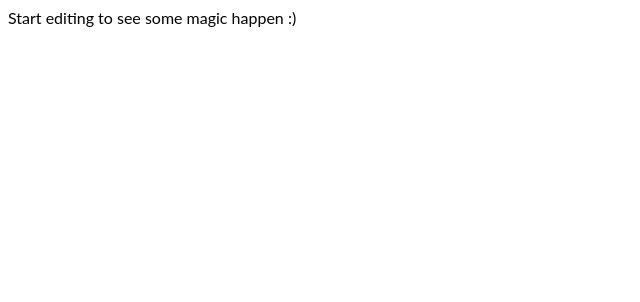
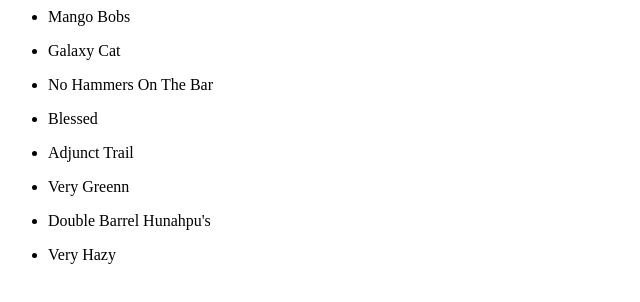
Before and after one commit to AntonioSantovito01/angular-ivy-dg5v89, an Angular app: page / in a window 1280 px wide. Shown: the top 302 px of the page, without its empty margins (0-640 px from the left). Built offline with nearby package versions, Linux system fonts and the light colour scheme.

Commit message:
3 files modified, 4 added

```diff
--- a/src/app/app.component.html
+++ b/src/app/app.component.html
@@ -1 +1 @@
-<p>Start editing to see some magic happen :)</p>
+<app-beer-list></app-beer-list>
--- /dev/null
+++ b/src/app/component/beer-list/beer-list.component.html
@@ -0,0 +1,3 @@
+<ul *ngFor="let beer of beers">
+  <li>{{ beer.beerName }}</li>
+</ul>
--- /dev/null
+++ b/src/app/component/beer-list/beer-list.component.ts
@@ -0,0 +1,19 @@
+import { Component, OnInit } from '@angular/core';
+import { beersData } from '../../data/beer-list';
+import { Beer } from '../../model/model';
+
+@Component({
+  selector: 'app-beer-list',
+  templateUrl: './beer-list.component.html',
+  styleUrls: ['./beer-list.component.css']
+})
+export class BeerListComponent implements OnInit {
+
+beers:Beer[] = beersData;
+
+  constructor() { }
+
+  ngOnInit() {
+  }
+
+}
--- /dev/null
+++ b/src/app/data/beer-list.ts
@@ -0,0 +1,76 @@
+import { Beer } from '../model/model';
+
+export const beersData: Beer[] = [
+  {
+    id: 1,
+    beerName: 'Mango Bobs',
+    beerStyle: 'ALE',
+    upc: '0631234200036',
+    price: 93.13,
+    createdDate: new Date('05-07-2022 07:34:39'),
+    lastModifiedDate: new Date('10-08-2022 07:34:39'),
+  },
+  {
+    id: 2,
+    beerName: 'Galaxy Cat',
+    beerStyle: 'PALE_ALE',
+    upc: '9122089364369',
+    price: 27.49,
+    createdDate: new Date('05-07-2022 07:34:39'),
+    lastModifiedDate: new Date('05-07-2022 07:34:39'),
+  },
+  {
+    id: 3,
+    beerName: 'No Hammers On The Bar',
+    beerStyle: 'WHEAT',
+    upc: '0083783375213',
+    price: 10.91,
+    createdDate: new Date('05-07-2022 07:34:39'),
+    lastModifiedDate: new Date('05-07-2022 07:34:39'),
+  },
+  {
+    id: 4,
+    beerName: 'Blessed',
+    beerStyle: 'STOUT',
+    upc: '4666337557578',
+    price: 53.71,
+    createdDate: new Date('05-07-2022 07:34:39'),
+    lastModifiedDate: new Date('05-07-2022 07:34:39'),
+  },
+  {
+    id: 5,
+    beerName: 'Adjunct Trail',
+    beerStyle: 'STOUT',
+    upc: '8380495518610',
+    price: 7.7,
+    createdDate: new Date('05-07-2022 07:34:39'),
+    lastModifiedDate: new Date('05-07-2022 07:34:39'),
+  },
+  {
+    id: 6,
+    beerName: 'Very Greenn',
+    beerStyle: 'IPA',
+    upc: '5677465691934',
+    price: 30.43,
+    createdDate: new Date('05-07-2022 07:34:39'),
+    lastModifiedDate: new Date('05-07-2022 07:34:39'),
+  },
+  {
+    id: 7,
+    beerName: "Double Barrel Hunahpu's",
+    beerStyle: 'STOUT',
+    upc: '5463533082885',
+    price: 39.6,
+    createdDate: new Date('05-07-2022 07:34:39'),
+    lastModifiedDate: new Date('05-07-2022 07:34:39'),
+  },
+  {
+    id: 8,
+    beerName: 'Very Hazy',
+    beerStyle: 'IPA',
+    upc: '5339741428398',
+    price: 93.14,
+    createdDate: new Date('05-07-2022 07:34:39'),
+    lastModifiedDate: new Date('05-07-2022 07:34:39'),
+  },
+];
```
Also changed, not shown: src/app/app.module.ts (+5 -5 lines), src/app/model/model.ts (+13 -9 lines), src/app/component/beer-list/beer-list.component.css (added).
